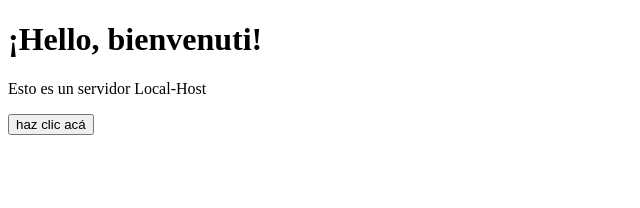
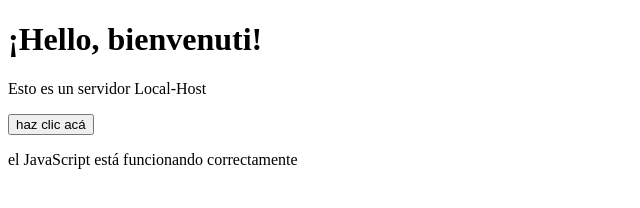
Before and after one commit to carlosalvarez-beto/10X-1st-Example, a website: page index.html in a window 1280 px wide. Both pictures are taken after a click on the button "haz clic acá". Shown: the whole page, without its empty margins (0-640 px from the left). Drawn offline with Linux system fonts and the light colour scheme.

Commit message:
Update button behavior in both HTML pages.
Make click handling robust and show confirmation text after alert in root and nuevo-servidor pages.

Made-with: Cursor

```diff
--- a/index.html
+++ b/index.html
@@ -11,10 +11,18 @@
   <p>
     <button type="button" id="btn">haz clic acá</button>
   </p>
+  <p id="estado"></p>
 
   <script>
-    document.getElementById("btn").addEventListener("click", function () {
-      alert("el JavaScript está funcionando correctamente");
+    window.addEventListener("DOMContentLoaded", function () {
+      const btn = document.getElementById("btn");
+      const estado = document.getElementById("estado");
+      if (!btn) return;
+      btn.addEventListener("click", function () {
+        const mensaje = "el JavaScript está funcionando correctamente";
+        alert(mensaje);
+        if (estado) estado.textContent = mensaje;
+      });
     });
   </script>
 </body>
```
Also changed, not shown: nuevo-servidor/index.html (+19 -1 lines).
